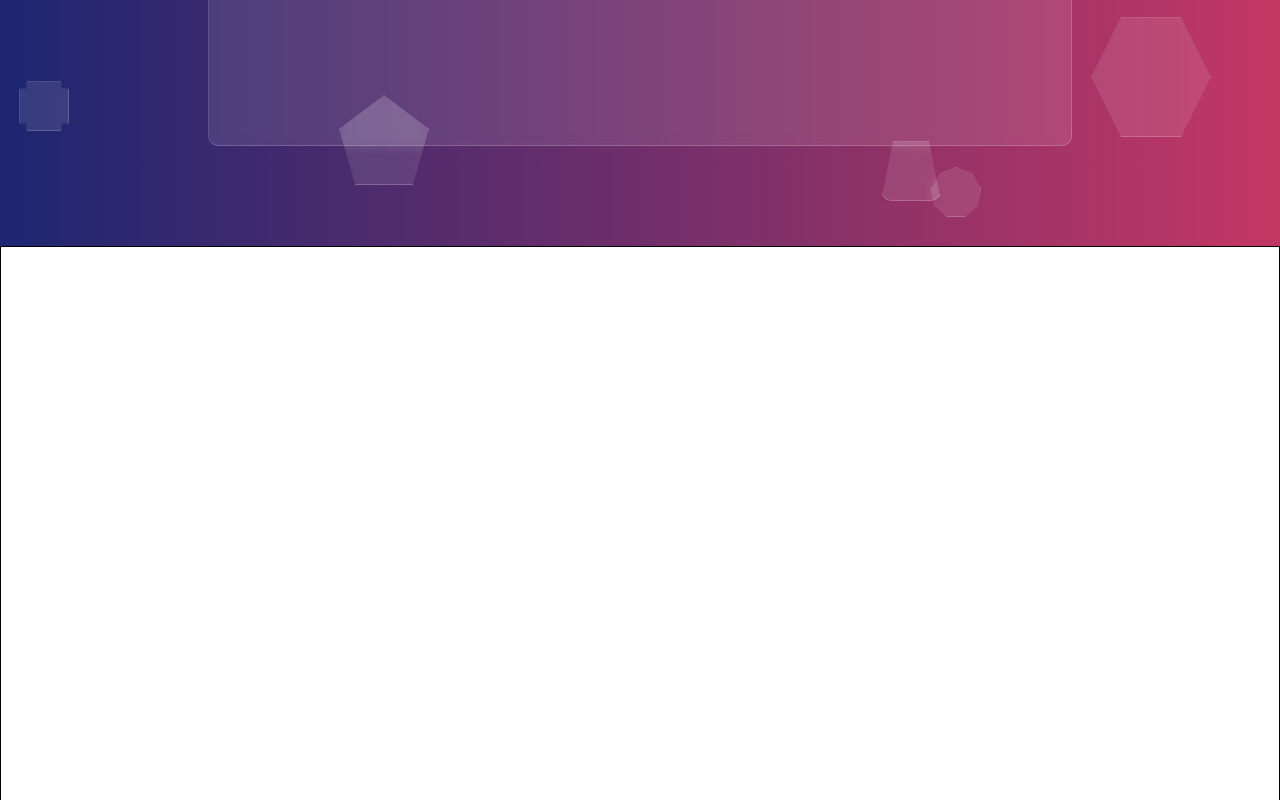
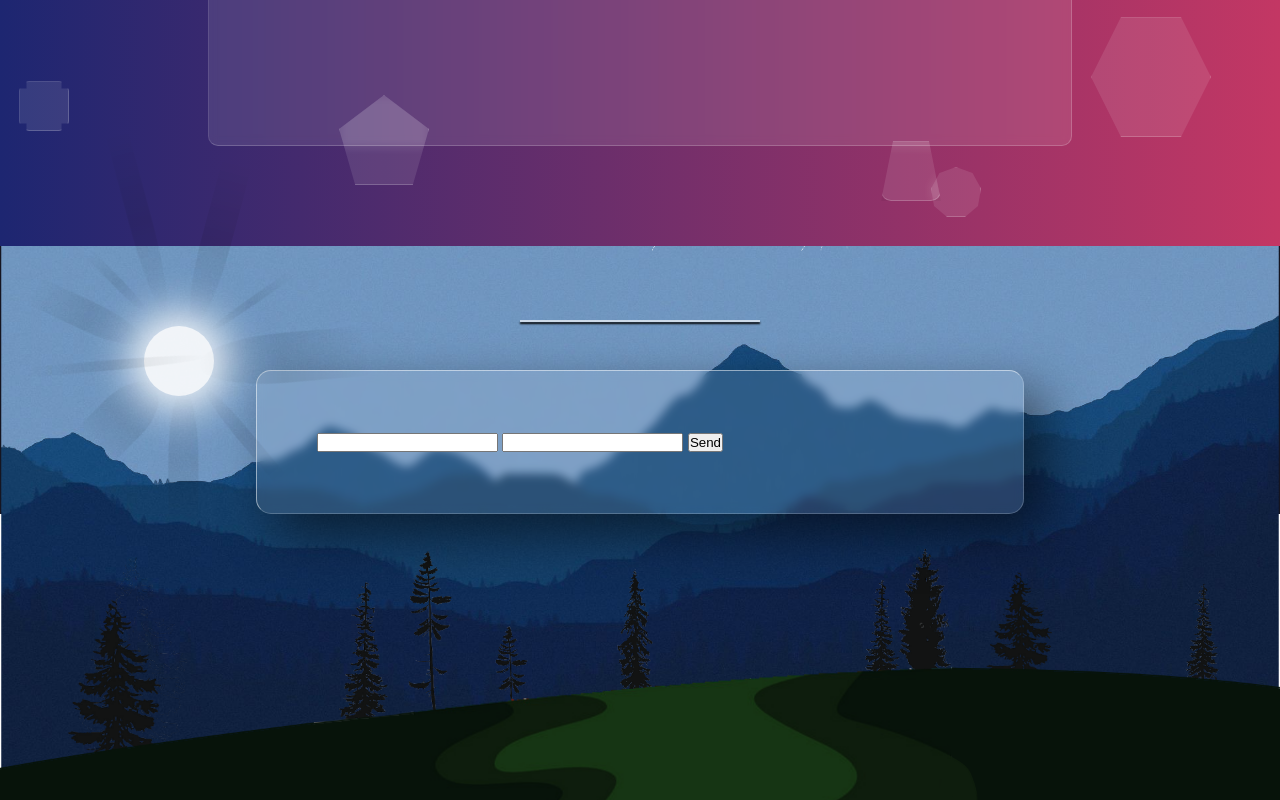
Before and after one commit to FernandoJP/my-portfolio, a website: page src/index.html in a window 1280 px wide. Shown: the part 2120-2920 px from the top of the page. Drawn offline with nearby package versions, Linux system fonts and the light colour scheme; files that its build step writes are made by us from their sources.

Commit message:
Contact form background

```diff
--- a/gulpfile.js
+++ b/gulpfile.js
@@ -172,6 +172,8 @@ gulp.task('watch', () => {
     src_assets_folder + 'images/**/*.+(png|jpg|jpeg|gif|svg|ico)'
   ];
 
+  const watchFonts = src_assets_folder+'fonts/**/*';
+
   const watchVendor = [];
 
   node_dependencies.forEach(dependency => {
@@ -190,6 +192,7 @@ gulp.task('watch', () => {
 
   gulp.watch(watch, gulp.series('dev')).on('change', browserSync.reload);
   gulp.watch(watchImages, gulp.series('images')).on('change', browserSync.reload);
+  gulp.watch(watchFonts, gulp.series('copyFonts')).on('change', browserSync.reload);
   gulp.watch(watchVendor, gulp.series('vendor')).on('change', browserSync.reload);
 });
 
--- a/src/assets/js/banner-dynamic-text.js
+++ b/src/assets/js/banner-dynamic-text.js
@@ -14,7 +14,6 @@ async function init() {
 async function changeChars(textElement, text) {
     return new Promise((resolve) => {
         const staticTextEl = document.querySelector('.banner__static-text');
-        debugger;
         if(text.split('')[0].match(/^[AEYIUO]+$/)) {
             staticTextEl.textContent = "I'm an";
         } else {
--- a/src/assets/js/section-title.js
+++ b/src/assets/js/section-title.js
@@ -2,7 +2,7 @@ window.addEventListener('scroll', () => {
     const skillsEl = document.querySelectorAll('.section-title__line');
 
     skillsEl.forEach((element, i) => {
-         const elWidth = window.scrollY*2*100/window.outerHeight;
+         const elWidth = 200 - element.getBoundingClientRect().top * 100 / (window.outerHeight / 2);
          const elWidthUpdated = elWidth > 100 ? 100 : elWidth;
          element.style.width = `${elWidthUpdated}%`;
     });
--- a/src/assets/scss/_includes.scss
+++ b/src/assets/scss/_includes.scss
@@ -4,8 +4,10 @@
 @import "components/star";
 @import "components/button";
 @import "components/section-title";
+@import "components/sun";
 @import "partials/_partials";
 @import "partials/_banner";
 @import "partials/_header";
 @import "partials/_skills";
+@import "partials/_contact";
 @import "modules/_modules";
--- a/src/assets/scss/components/_section-title.scss
+++ b/src/assets/scss/components/_section-title.scss
@@ -28,12 +28,11 @@ $color: rgba(255, 255, 255, 0.85);
     width: 12rem;
   }
 
+  .section-title__line-wrapper--big {
+    width: 15rem;
+  }
+
   .section-title__line {
-    // width: $line-width;
-    // height: 1rem;
-    // border: solid 3px $color;
-    // border-color: $color transparent transparent transparent;
-    // border-radius: 50% / 1rem 1rem 0 0;
     width: 100%;
     height: 2px;
     background-color: rgba(255, 255, 255, 0.65);
@@ -46,6 +45,9 @@ $color: rgba(255, 255, 255, 0.85);
     display: flex;
     align-self: center;
     margin-right: 1rem;
+  }
+
+  .code-icon {
     @extend %fa-icon;
     @extend .fas;
 
@@ -53,4 +55,13 @@ $color: rgba(255, 255, 255, 0.85);
       content: fa-content($fa-var-code);
     }
   }
+
+  .contact-icon {
+    @extend %fa-icon;
+    @extend .fas;
+
+    &:before {
+      content: fa-content($fa-var-envelope);
+    }
+  }
 }
--- /dev/null
+++ b/src/assets/scss/components/_sun.scss
@@ -0,0 +1,138 @@
+.sun {
+  position: absolute;
+  right: 0;
+  bottom: 0;
+  left: 9rem;
+  top: 5rem;
+  width: 70px;
+  height: 70px;
+  border-radius: 50%;
+  background: white;
+  opacity: 0.9;
+  box-shadow: 0px 0px 40px 15px white;
+}
+
+.ray-wrapper {
+  position: absolute;
+  right: 0;
+  bottom: 0;
+  left: 9rem;
+  top: 5rem;
+  width: 70px;
+  height: 70px;
+  z-index: 2;
+}
+
+.ray_box {
+  position: absolute;
+  margin: auto;
+  top: 0px;
+  left: 0;
+  right: 0;
+  bottom: 0;
+  width: 70px;
+  -webkit-animation: ray_anim 120s linear infinite;
+  animation: ray_anim 120s linear infinite;
+}
+.ray {
+  background: -webkit-linear-gradient(
+    to bottom,
+    rgba(255, 255, 255, 0) 0%,
+    rgba(0, 0, 0, 0.8) 50%,
+    rgba(0, 0, 0, 0) 100%
+  );
+  background: linear-gradient(
+    to bottom,
+    rgba(255, 255, 255, 0) 0%,
+    rgba(0, 0, 0, 0.8) 50%,
+    rgba(0, 0, 0, 0) 100%
+  );
+
+  margin-left: 10px;
+  border-radius: 80% 80% 0 0;
+  position: absolute;
+  opacity: 0.1;
+  z-index: 3;
+}
+
+.ray1 {
+  height: 170px;
+  width: 30px;
+  -webkit-transform: rotate(180deg);
+  top: -175px;
+  left: 15px;
+}
+.ray2 {
+  height: 100px;
+  width: 8px;
+  -webkit-transform: rotate(220deg);
+  top: -90px;
+  left: 75px;
+}
+.ray3 {
+  height: 170px;
+  width: 50px;
+  -webkit-transform: rotate(250deg);
+  top: -80px;
+  left: 100px;
+}
+.ray4 {
+  height: 120px;
+  width: 14px;
+  -webkit-transform: rotate(305deg);
+  top: 30px;
+  left: 100px;
+}
+.ray5 {
+  height: 140px;
+  width: 30px;
+  -webkit-transform: rotate(-15deg);
+  top: 60px;
+  left: 40px;
+}
+.ray6 {
+  height: 90px;
+  width: 50px;
+  -webkit-transform: rotate(30deg);
+  top: 60px;
+  left: -40px;
+}
+.ray7 {
+  height: 180px;
+  width: 10px;
+  -webkit-transform: rotate(70deg);
+  top: -35px;
+  left: -40px;
+}
+.ray8 {
+  height: 120px;
+  width: 30px;
+  -webkit-transform: rotate(100deg);
+  top: -45px;
+  left: -90px;
+}
+.ray9 {
+  height: 80px;
+  width: 10px;
+  -webkit-transform: rotate(120deg);
+  top: -65px;
+  left: -60px;
+}
+.ray10 {
+  height: 190px;
+  width: 23px;
+  -webkit-transform: rotate(150deg);
+  top: -185px;
+  left: -60px;
+}
+
+@-webkit-keyframes ray_anim {
+  0% {
+    -webkit-transform: rotate(0deg);
+    transform: rotate(0deg);
+  }
+  100% {
+    -webkit-transform: rotate(360deg);
+    transform: rotate(360deg);
+  }
+}
--- a/src/assets/scss/helpers/_helpers.scss
+++ b/src/assets/scss/helpers/_helpers.scss
@@ -22,3 +22,16 @@
   border-right: 1px solid rgba(255, 255, 255, 0.2);
   border-bottom: 1px solid rgba(255, 255, 255, 0.2);
 }
+
+.glassmorphism-bg-dark {
+  background: rgba(255, 255, 255, 0.1);
+  border-radius: 15px;
+  backdrop-filter: blur(5px);
+  box-shadow: 20px 20px 50px rgba(0, 0, 0, 0.5);
+  border: 1px solid rgba(255, 255, 255, 0.1);
+  border-right: 1px solid rgba(255, 255, 255, 0.2);
+  border-bottom: 1px solid rgba(255, 255, 255, 0.2);
+  border-top: 1px solid rgba(255, 255, 255, 0.5);
+  border-left: 1px solid rgba(255, 255, 255, 0.5);
+  backdrop-filter: blur(5px);
+}
--- a/src/assets/scss/partials/_contact.scss
+++ b/src/assets/scss/partials/_contact.scss
@@ -0,0 +1,126 @@
+@import "../helpers/vars";
+@import "../helpers/mixins";
+
+.contact {
+  background: #151521;
+  padding: 0;
+
+  &__form-wrapper {
+    width: 100%;
+    margin: 0 auto;
+    padding: 30px 1px;
+    overflow: hidden;
+    z-index: 5;
+
+    @include tablet {
+      overflow: hidden;
+    }
+
+    @include desktop {
+      width: 60%;
+      margin: 0 auto;
+      padding: 60px;
+      overflow: visible;
+    }
+  }
+
+  &__bars {
+    position: relative;
+    display: flex;
+    margin-top: 2rem;
+    transform: scale(0.8);
+
+    @include desktop {
+      transform: scale(1);
+    }
+  }
+
+  &__bar {
+    border: 10px solid;
+    border-right: 0;
+    border-image-source: linear-gradient(to right, #cdced1, #b6b7bb);
+    border-image-slice: 1;
+    margin-left: $bar-width * 1.5 - $bar-height / 2;
+    height: $bar-height;
+    background: rgb(223, 214, 217);
+    background: linear-gradient(
+      90deg,
+      rgba(223, 214, 217, 1) 0%,
+      rgba(248, 239, 242, 1) 35%,
+      rgba(161, 150, 154, 1) 100%
+    );
+    position: relative;
+    transition: $animation-time ease-in-out;
+    width: calc(100% - 100px);
+
+    &:after {
+      content: "";
+      width: $bar-width;
+      height: 4.78rem;
+      border-radius: 0 50% 50% 0;
+      background-color: rgba(161, 150, 154, 1);
+      position: absolute;
+      right: -3rem;
+      bottom: -10px;
+      z-index: -1;
+      background-image: linear-gradient(#a1969a, #a1969a),
+        linear-gradient(to right, #b6b7bb, #b7b8bc);
+      background-origin: border-box;
+      background-clip: content-box, border-box;
+      border: double 10px transparent;
+    }
+  }
+
+  &__label {
+    font-size: 1.5rem;
+    color: #fff;
+    font-weight: bold;
+    text-shadow: 1px 1px 1px #a1969a;
+
+    &--small {
+      font-size: 1.25rem;
+    }
+  }
+
+  &__label-container {
+    position: relative;
+    top: -$bar-height * 1.5;
+    width: $bar-width * 1.5;
+    height: $bar-height;
+    bottom: $bar-height / 2;
+    display: flex;
+    align-items: center;
+    justify-content: center;
+    background-color: #f7eef1;
+    border: 1px solid #ded5d8;
+    transform: scale(0.8);
+    right: -9%;
+
+    @include desktop {
+      transform: scale(1);
+      right: 0;
+    }
+
+    &:after {
+      content: "";
+      width: 0;
+      height: 0;
+      border-bottom: $bar-height/2 solid transparent;
+      border-left: $bar-height/2 solid #c5c5c6;
+      position: absolute;
+      right: 0;
+      bottom: -$bar-height / 2;
+    }
+  }
+
+  &__bg {
+    position: relative;
+
+    &-sky,
+    &-ground,
+    &-montain {
+      position: absolute;
+      z-index: 0;
+    }
+  }
+}
--- a/src/index.html
+++ b/src/index.html
@@ -161,10 +161,49 @@
   </section>
 
   <section class="contact" id="contact">
-
+    <div class="contact__bg">
+      <img src="assets/images/contact-bg-sky.png" class="contact__bg-sky" alt="Sky background">
+      <div class="contact__bg-sun">
+        <div class="sun"></div>
+        <div class="ray-wrapper">
+          <div class="ray_box">
+            <div class="ray ray1"></div>
+            <div class="ray ray2"></div>
+            <div class="ray ray3"></div>
+            <div class="ray ray4"></div>
+            <div class="ray ray5"></div>
+            <div class="ray ray6"></div>
+            <div class="ray ray7"></div>
+            <div class="ray ray8"></div>
+            <div class="ray ray9"></div>
+            <div class="ray ray10"></div>
+          </div>
+        </div>
+      </div>
+      <img src="assets/images/contact-bg-montain.png" class="contact__bg-montain" alt="Montain background">
+      <img src="assets/images/contact-bg-ground.png" class="contact__bg-ground" alt="Ground background">
+    </div>
+    <div class="section-title">
+      <div class="section-title__text">
+        <i class="section-title__icon contact-icon"></i>
+        <h2>Contact</h2>
+      </div>
+      <div class="section-title__lines">
+        <div class="section-title__line-wrapper section-title__line-wrapper--big">
+          <div class="section-title__line"></div>
+          <div>
+          </div>
+        </div>
+      </div>
+    </div>
+    <div class="contact__form-wrapper glassmorphism-bg-dark">
+      <form action="https://formsubmit.co/cfa3fd67ecd76d03f008d8b997ee8012" method="POST">
+        <input type="text" name="name" required>
+        <input type="email" name="email" required>
+        <button type="submit">Send</button>
+      </form>
+    </div>
   </section>
-
-  <div class="debug" style="height:1000px; border: 1px solid black"></div>
 
   <link href="https://fonts.googleapis.com/css?family=Roboto:100,300" rel="stylesheet">
   <script async src="/assets/js/all.js"></script>
```
Also changed, not shown: src/assets/js/contact.js (added, +38 -0 lines), src/assets/images/contact-bg-ground.png (added), src/assets/images/contact-bg-ground2.png (added), src/assets/images/contact-bg-montain.png (added), src/assets/images/contact-bg-sky.png (added), src/assets/images/contact-ground.png (added), 1 other file.
